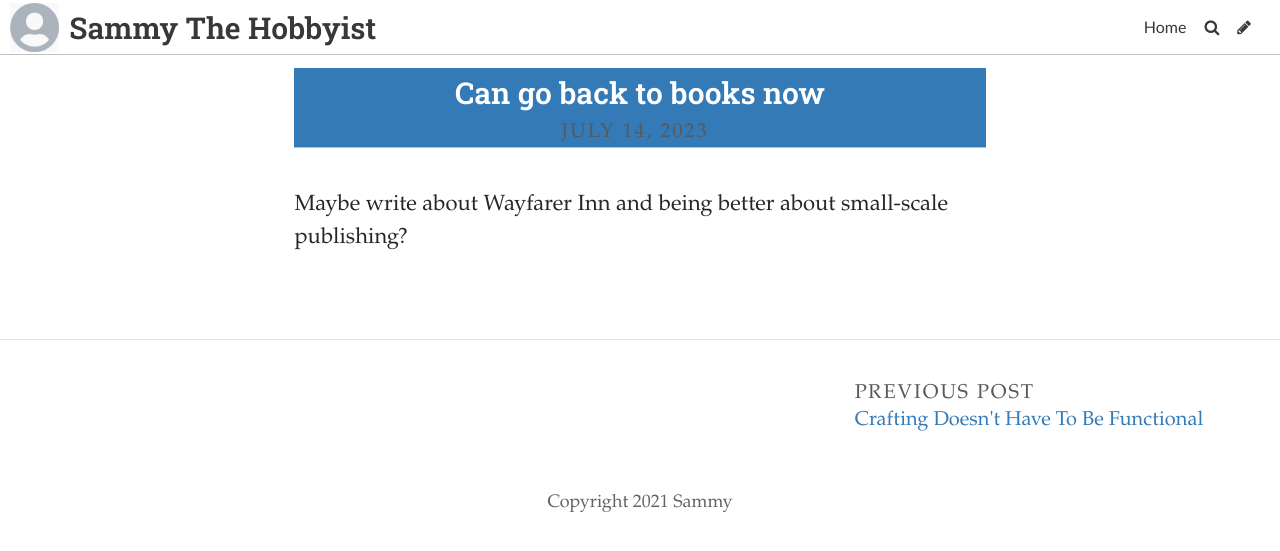
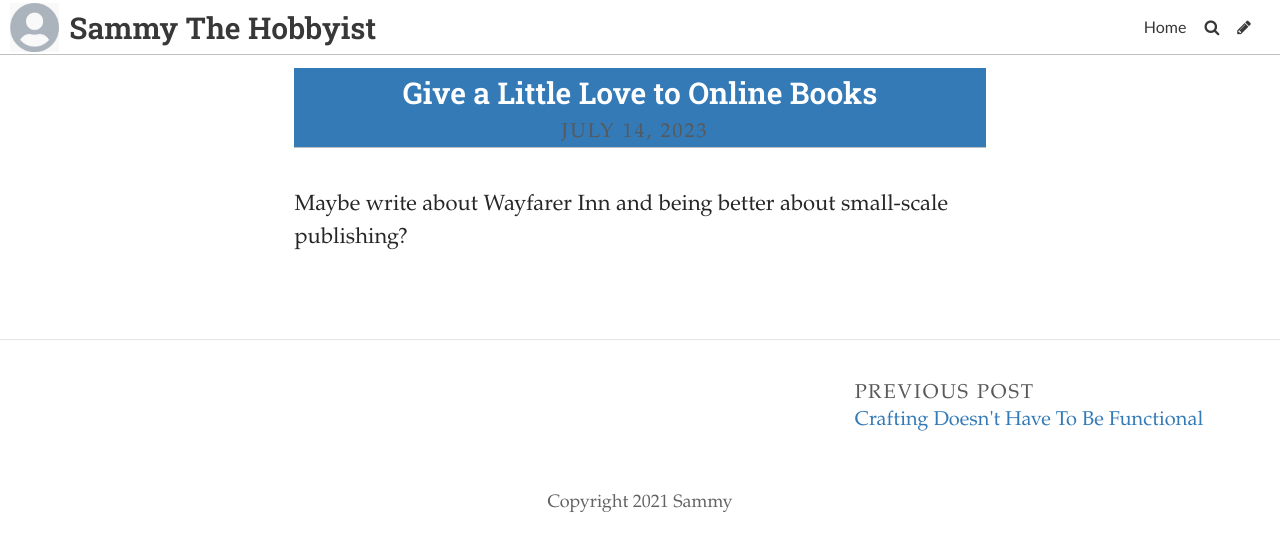
Before and after one commit to SammySpinsAYarn/Blog, a Jekyll site: the page built from _posts/2023-07-06-can-go-back-to-books-now.md, in a window 1280 px wide. Shown: the top 551 px of the page. Built offline with Jekyll 4.4.1, drawn with Linux system fonts in a browser that asks for light colours; some web fonts are replaced.

Commit message:
Update Post “2023-07-06-can-go-back-to-books-now”

```diff
--- a/_posts/2023-07-06-can-go-back-to-books-now.md
+++ b/_posts/2023-07-06-can-go-back-to-books-now.md
@@ -1,6 +1,6 @@
 ---
 layout: post
-title: Can go back to books now
+title: Give a Little Love to Online Books
 date: 2023-07-14T13:00:47.717Z
 title_color: "#ffffff"
 comments: false
```
